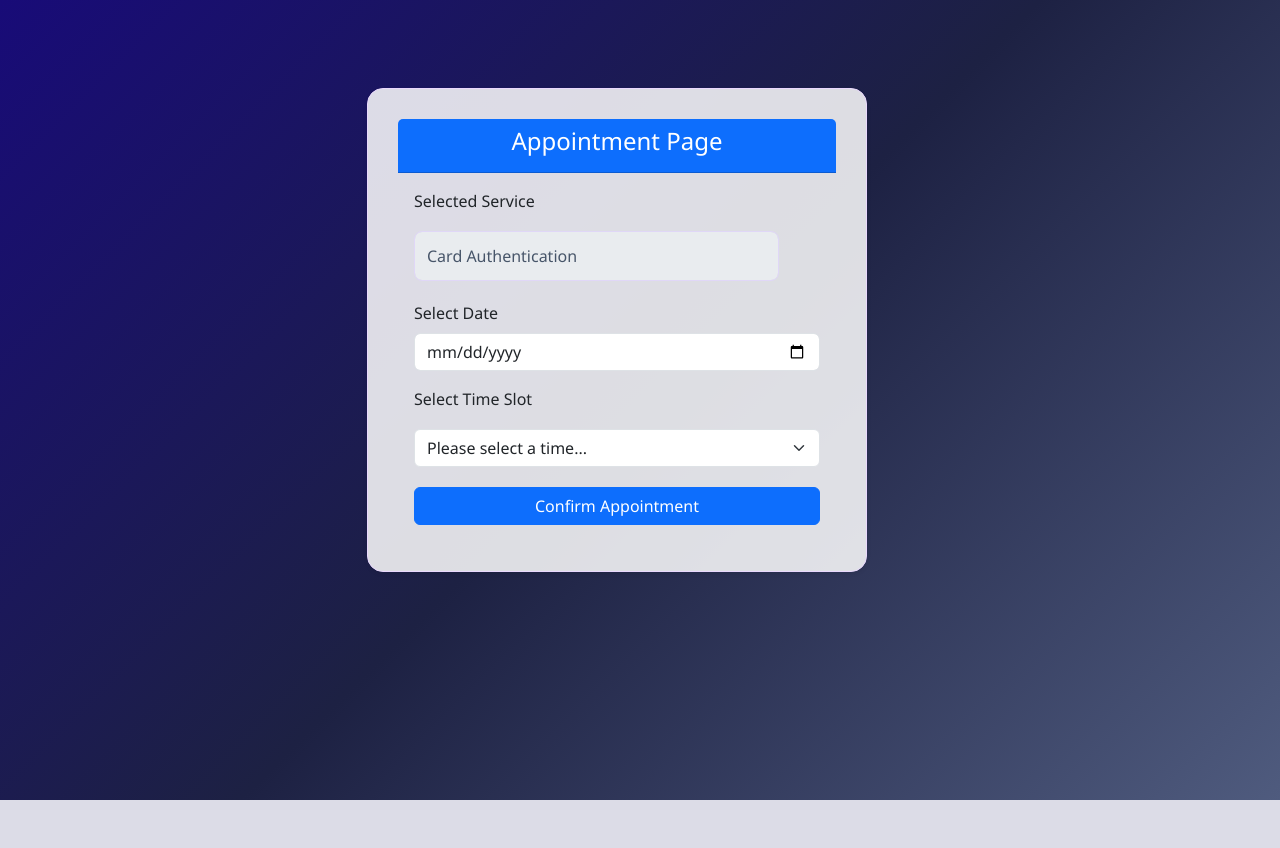
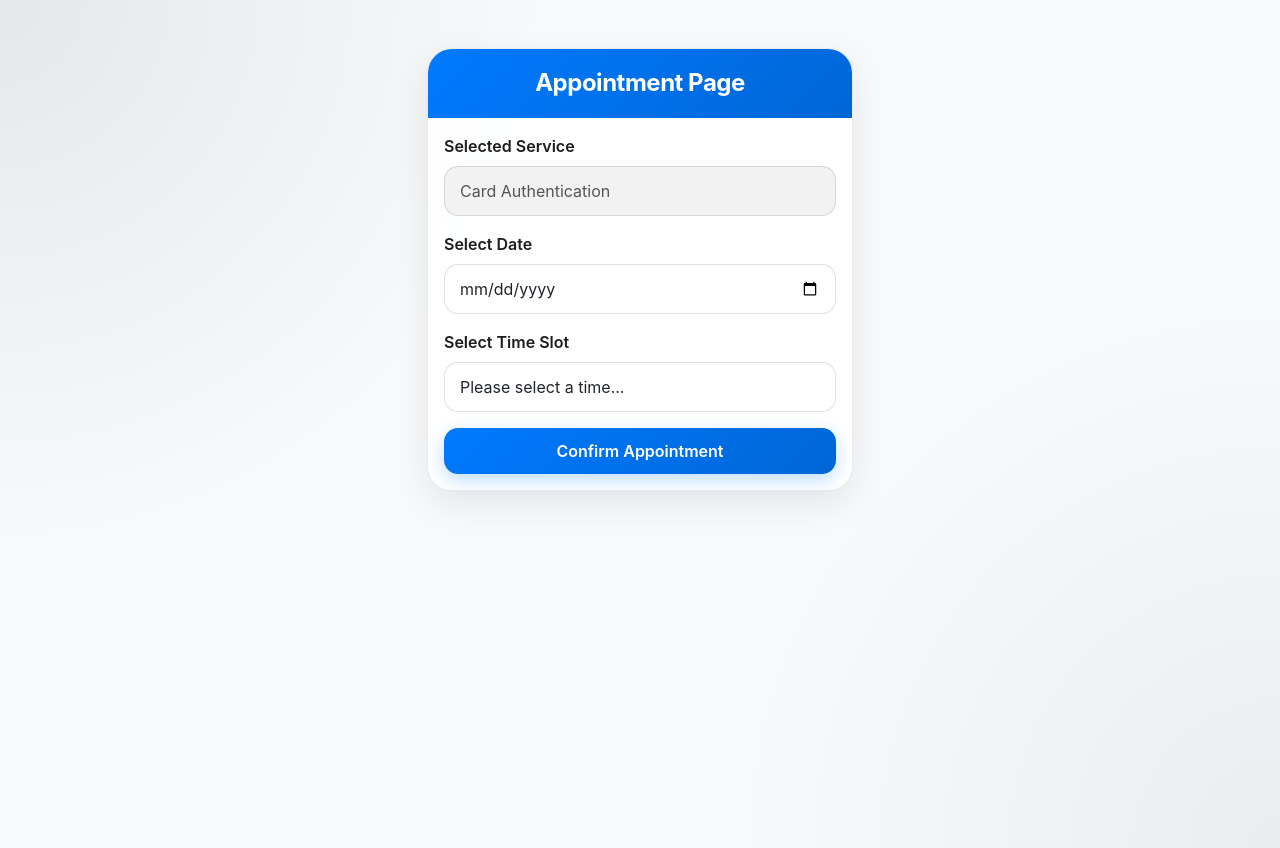
Before and after one commit to khngxuanming-boop/CSP-2620---GROUP-3, a Flask app: page /booking in a window 1280 px wide. Before the commit the page ends 800 px from the top, so only its background shows below. Run offline with Flask 3, Linux system fonts and the light colour scheme.

Commit message:
Revert "Merge branch 'main' into feature/member1"
This reverts commit 55c6484edc493597f194c86f69b9da1e3407c588, reversing
changes made to 0622b96e2f1d0d88889f234d1401df77df9a8662.

```diff
--- a/static/css/style.css
+++ b/static/css/style.css
@@ -1,57 +1,361 @@
-/* static/style.css - pastel theme */
-body {
-    font-family: 'Segoe UI', 'Segoe UI', Tahoma, Geneva, Verdana, sans-serif;
-    background: linear-gradient(135deg, #180b78 0%, #1d2143 50%, #4f5b7e 100%);
-    background-attachment: fixed;
-    color: #475569;
-    margin: 0;
-    padding: 40px;
-    display: flex;
-    flex-direction: column;
-    align-items: center;
+/* UI for Booking, Check-In, and Dashboard Pages */
+:root {
+
+  --primary: #007aff;
+  --primary-dark: #0066d6;
+  --text: #1d1d1f;
+  --muted: #6e6e73;
+  --background: #cacad3;
+  --card: rgba(255, 255, 255, 0.88);
+  --border: rgba(0, 0, 0, 0.08);
+  --shadow: 0 12px 35px rgba(0, 0, 0, 0.08);
+
 }
 
-h1, h2 { color: #7c93d8; }
+/* Global Foundation Settings */
+body {
+  background:
+    radial-gradient(circle at top left,
+      rgba(200, 205, 212, 0.4),
+      transparent 35%),
+    radial-gradient(circle at bottom right,
+      rgba(220, 224, 230, 0.5),
+      transparent 35%),
+    var(--background) !important;
 
-.card {
-    background: rgba(255, 255, 255, 0.85);
-    border: 1px solid #e9d8fd;
-    border-radius: 16px;
-    padding: 30px;
-    width: 100%;
-    max-width: 500px;
-    box-shadow: 0 10px 25px rgba(124, 152, 216, 0.15);
-    margin-bottom: 20px;
+  color: var(--text);
+  font-family:
+    -apple-system, BlinkMacSystemFont, "SF Pro Display", "SF Pro Text",
+    "Segoe UI", sans-serif;
+  min-height: 100vh;
 }
 
-input[type="text"], input[type="email"], input[type="password"], select, textarea {
-    width: 90%;
-    padding: 12px;
-    margin: 10px 0 20px 0;
-    border-radius: 8px;
-    border: 1px solid #e0d7f7;
-    background-color: #fbfaff;
-    color: #475569;
-    font-family: inherit;
+
+/* Main Container */
+.container {
+  max-width: 900px;
 }
 
-button {
-    background-color: #b5c2fd;
-    color: #271d95;
-    font-weight: bold;
-    padding: 12px 20px;
-    border: none;
-    border-radius: 8px;
-    cursor: pointer;
-    width: 100%;
-    transition: all 0.3s ease;
+/* Cards */
+.card {
+  background: var(--card);
+  backdrop-filter: blur(18px);
+  -webkit-backdrop-filter: blur(18px);
+  border: 1px solid var(--border) !important;
+  border-radius: 24px !important;
+  box-shadow: var(--shadow) !important;
+  transition:
+    transform 0.25s ease,
+    box-shadow 0.25s ease;
 }
 
-button:hover {
-    background-color: #8b9cfa;
-    color: #ffffff;
-    transform: translateY(-2px);
+/* Interactive Walk-In / Check-In Cards */
+.action-card {
+  cursor: pointer;
+  min-height: 300px;
+  display: flex;
+  align-items: center;
+  justify-content: center;
+  overflow: hidden;
+  position: relative;
+  transition:
+    transform 0.25s ease,
+    box-shadow 0.25s ease;
 }
 
-a { color: #7c93e0; text-decoration: none; }
-a:hover { text-decoration: underline; }
+.action-card:hover {
+  transform: translateY(-6px);
+  box-shadow: 0 18px 45px rgba(0, 0, 0, 0.12) !important;
+}
+
+/* subtle background glow */
+.action-card::before {
+  content: "";
+  position: absolute;
+  width: 180px;
+  height: 180px;
+  border-radius: 50%;
+  top: -80px;
+  right: -60px;
+  background: rgba(0, 122, 255, 0.08);
+  filter: blur(20px);
+}
+
+.action-card .card-body {
+  position: relative;
+  z-index: 1;
+}
+
+.action-card h1 {
+  font-size: 4rem;
+}
+
+/* Headings */
+h1,
+h2,
+h3,
+h4,
+h5 {
+  color: var(--text);
+  font-weight: 700;
+  letter-spacing: -0.02em;
+}
+
+.text-muted {
+  color: var(--muted) !important;
+}
+
+/* Appointment Header */
+.card-header {
+  background: linear-gradient(135deg, #007aff, #0066d6) !important;
+  border: none;
+  border-radius: 24px 24px 0 0 !important;
+  padding: 20px;
+}
+
+.card-header h4 {
+  color: white;
+  margin: 0;
+  font-weight: 700;
+}
+
+/* Form */
+.form-label {
+  font-weight: 600;
+  color: var(--text);
+  margin-bottom: 8px;
+}
+
+.form-control,
+.form-select {
+  border: 1px solid rgba(0, 0, 0, 0.12);
+  border-radius: 14px;
+  padding: 12px 15px;
+  background: rgba(255, 255, 255, 0.9);
+  transition:
+    border-color 0.2s ease,
+    box-shadow 0.2s ease,
+    transform 0.2s ease;
+}
+
+.form-control:focus,
+.form-select:focus {
+  border-color: var(--primary);
+  box-shadow: 0 0 0 4px rgba(0, 122, 255, 0.12);
+  transform: translateY(-1px);
+  outline: none;
+}
+
+.form-control:disabled {
+  background: #f2f2f2;
+  color: #555;
+}
+
+/* Buttons */
+.btn {
+  border-radius: 14px;
+  font-weight: 600;
+  padding: 11px 20px;
+  transition:
+    transform 0.2s ease,
+    box-shadow 0.2s ease,
+    background 0.2s ease;
+}
+
+.btn-primary {
+  background: linear-gradient(135deg, #007aff, #0066d6);
+  border: none;
+  box-shadow: 0 6px 18px rgba(0, 122, 255, 0.25);
+}
+
+.btn-primary:hover {
+  background: linear-gradient(135deg, #0084ff, #006bdc);
+  transform: translateY(-2px);
+  box-shadow: 0 10px 25px rgba(0, 122, 255, 0.3);
+}
+
+.btn-outline-primary,
+.btn-outline-success,
+.btn-outline-danger {
+  border-width: 1.5px;
+}
+
+/* Queue Dashboard */
+.display-1 {
+  font-size: clamp(4rem, 12vw, 7rem);
+  letter-spacing: -0.06em;
+  text-shadow: 0 8px 30px rgba(0, 122, 255, 0.15);
+}
+
+#queueStatus {
+  border-radius: 999px;
+  padding: 8px 18px;
+  font-size: 0.9rem !important;
+  font-weight: 700;
+  letter-spacing: 0.04em;
+}
+
+#peopleAhead,
+#waitTime {
+  font-size: 2.2rem;
+}
+
+#cancelQueueBtn {
+  border-radius: 14px;
+  padding: 12px 30px;
+}
+
+/* Toast */
+.toast {
+  border-radius: 16px !important;
+  box-shadow: 0 15px 40px rgba(0, 0, 0, 0.18);
+  backdrop-filter: blur(15px);
+}
+
+/* Divider */
+hr {
+  border-color: rgba(0, 0, 0, 0.08);
+}
+
+/* Responsive */
+@media (max-width: 768px) {
+  .container {
+    margin-top: 30px !important;
+  }
+
+  .action-card {
+    min-height: 250px;
+  }
+
+  .display-1 {
+    font-size: 4.5rem;
+  }
+}
+
+@media (max-width: 576px) {
+  .container {
+    padding-left: 18px;
+    padding-right: 18px;
+  }
+
+  .action-card {
+    min-height: 230px;
+  }
+
+  .action-card h1 {
+    font-size: 3.5rem;
+  }
+
+  #peopleAhead,
+  #waitTime {
+    font-size: 1.8rem;
+  }
+}
+
+/* ================= Admin Navigation Bar ================= */
+
+@media (max-width: 768px) {
+
+    .dashboard {
+        padding: 20px;
+    }
+
+    .admin-navbar {
+        padding: 15px 20px;
+    }
+
+    .admin-user span {
+        display: none;
+    }
+
+    .admin-navigation {
+        padding: 10px 15px;
+        overflow-x: auto;
+    }
+
+    .nav-btn {
+        white-space: nowrap;
+    }
+}
+
+
+.admin-navigation {
+    background: white;
+    padding: 12px 35px;
+    display: flex;
+    gap: 10px;
+    border-bottom: 1px solid #e5e7eb;
+    box-shadow: 0 3px 10px rgba(0, 0, 0, 0.04);
+}
+
+.nav-btn {
+    border: none;
+    background: transparent;
+    color: #5c6b73;
+    padding: 10px 18px;
+    border-radius: 8px;
+    font-size: 14px;
+    font-weight: 600;
+    cursor: pointer;
+    transition: 0.2s;
+}
+
+.nav-btn:hover {
+    background: #f0f2f5;
+}
+
+.nav-btn.active {
+    background: #3a4750;
+    color: white;
+}
+
+/* =====================================================
+   PASSWORD TOGGLE EYE FIX
+===================================================== */
+.password-container {
+    position: relative !important;
+    display: flex !important;
+    align-items: center !important;
+    width: 100% !important;
+}
+
+.password-container input[type="password"],
+.password-container input[type="text"] {
+    width: 100% !important;
+    padding-right: 45px !important; /* Prevents hidden text from writing over the icon */
+    box-sizing: border-box !important;
+    margin-bottom: 0 !important;
+}
+
+/* Forces the toggle to be an inline floating element, undoing generic button styling */
+.toggle-password {
+    position: absolute !important;
+    right: 12px !important;
+    top: 50% !important;
+    transform: translateY(-50%) !important;
+
+    /* Layout Reset */
+    display: inline-flex !important;
+    align-items: center !important;
+    justify-content: center !important;
+    width: auto !important;
+    height: auto !important;
+    min-width: unset !important;
+    min-height: unset !important;
+
+    /* Styling Reset */
+    background: none !important;
+    background-color: transparent !important;
+    border: none !important;
+    box-shadow: none !important;
+    outline: none !important;
+    padding: 0 !important;
+    margin: 0 !important;
+
+    /* Font & Interactivity */
+    font-size: 18px !important;
+    line-height: 1 !important;
+    cursor: pointer !important;
+    user-select: none !important;
+    z-index: 10 !important;
+}
--- a/templates/admin_dashboard.html
+++ b/templates/admin_dashboard.html
@@ -5,7 +5,7 @@
     <meta charset="UTF-8">
     <meta name="viewport" content="width=device-width, initial-scale=1.0">
 
-    <title>Admin Dashboard | Queues</title>
+    <title>Admin Dashboard | Queue Management System</title>
 
     <!-- Google Fonts -->
     <link rel="preconnect" href="https://fonts.googleapis.com">
@@ -499,7 +499,7 @@
                     <i class="bi bi-shield-lock-fill fs-5"></i>
                 </div>
                 <div>
-                    <div class="brand-title">Queues</div>
+                    <div class="brand-title">Queue Management System</div>
                     <div class="brand-subtitle">Administrator Control Center</div>
                 </div>
             </div>
--- a/templates/login.html
+++ b/templates/login.html
@@ -2,11 +2,11 @@
 <html lang="en">
 <head>
     <title>Login to Queues</title>
-    <link rel="stylesheet" href="{{ url_for('static', filename='css/style.css') }}">
+    <link rel="stylesheet" href="{{ url_for('static', filename='style.css') }}">
 </head>
 <body>
     <div class="card" style="max-width: 400px; margin: 50px auto;">
-        <h1>Welcome Back to Queues !</h1>
+        <h1>Welcome Back!</h1>
 
         {% if error %}
         <p style="color: #ef4444; font-weight: bold; text-align: center; background: rgba(239, 68, 68, 0.1); padding: 10px; border-radius: 5px;">
--- a/templates/my_store.html
+++ b/templates/my_store.html
@@ -4,7 +4,7 @@
     <meta charset="UTF-8">
     <meta name="viewport" content="width=device-width, initial-scale=1.0">
     <title>My Store</title>
-    <link rel="stylesheet" href="{{ url_for('static', filename='css/style.css') }}">
+    <link rel="stylesheet" href="{{ url_for('static', filename='style.css') }}">
 
     <style>
         body.ms-body {
--- a/templates/register.html
+++ b/templates/register.html
@@ -2,7 +2,7 @@
 <html lang="en">
 <head>
     <title>Register to Queues</title>
-    <link rel="stylesheet" href="{{ url_for('static', filename='css/style.css') }}">
+    <link rel="stylesheet" href="{{ url_for('static', filename='style.css') }}">
 </head>
 <body>
     <div class="card" style="max-width: 400px; margin: 50px auto;">
--- a/templates/register_store.html
+++ b/templates/register_store.html
@@ -6,7 +6,7 @@
     <title>Register Your Store</title>
     <link
       rel="stylesheet"
-      href="{{ url_for('static', filename='css/style.css') }}"
+      href="{{ url_for('static', filename='style.css') }}"
     />
 
     <style>
--- a/templates/staff_dashboard.html
+++ b/templates/staff_dashboard.html
@@ -5,7 +5,7 @@
   <meta charset="UTF-8" />
   <meta name="viewport" content="width=device-width, initial-scale=1.0" />
 
-  <title>Staff Dashboard - Queues</title>
+  <title>Staff Dashboard - Queue Management</title>
 
   <!-- Google Fonts -->
   <link rel="preconnect" href="https://fonts.googleapis.com">
@@ -524,7 +524,7 @@
           <i class="bi bi-layers-fill"></i>
         </div>
         <div>
-          <div class="staff-brand-title">Queues</div>
+          <div class="staff-brand-title">Queue Management System</div>
           <div class="staff-brand-subtitle">Seller Control Center</div>
         </div>
       </div>
--- a/templates/store_details.html
+++ b/templates/store_details.html
@@ -2,7 +2,7 @@
 <html lang="en">
 <head>
     <title>{{ store['store_name'] }} - Details</title>
-    <link rel="stylesheet" href="{{ url_for('static', filename='css/style.css') }}">
+    <link rel="stylesheet" href="{{ url_for('static', filename='style.css') }}">
 </head>
 <body>
     <div style="text-align: right; padding: 20px; max-width: 1000px; margin: 0 auto;">
--- a/templates/stores.html
+++ b/templates/stores.html
@@ -5,7 +5,7 @@
     <meta charset="UTF-8">
     <meta name="viewport" content="width=device-width, initial-scale=1.0">
     <title>Discover Stores</title>
-    <link rel="stylesheet" href="{{ url_for('static', filename='css/style.css') }}">
+    <link rel="stylesheet" href="{{ url_for('static', filename='style.css') }}">
     <style>
 /* =====================================================
    DISCOVER STORES DIRECTORY STYLES
--- a/templates/verify_email.html
+++ b/templates/verify_email.html
@@ -2,7 +2,7 @@
 <html lang="en">
 <head>
     <title>Verify Your Email</title>
-    <link rel="stylesheet" href="{{ url_for('static', filename='css/style.css') }}">
+    <link rel="stylesheet" href="{{ url_for('static', filename='style.css') }}">
 </head>
 <body>
     <div class="card" style="max-width: 400px; margin: 50px auto;">
```
